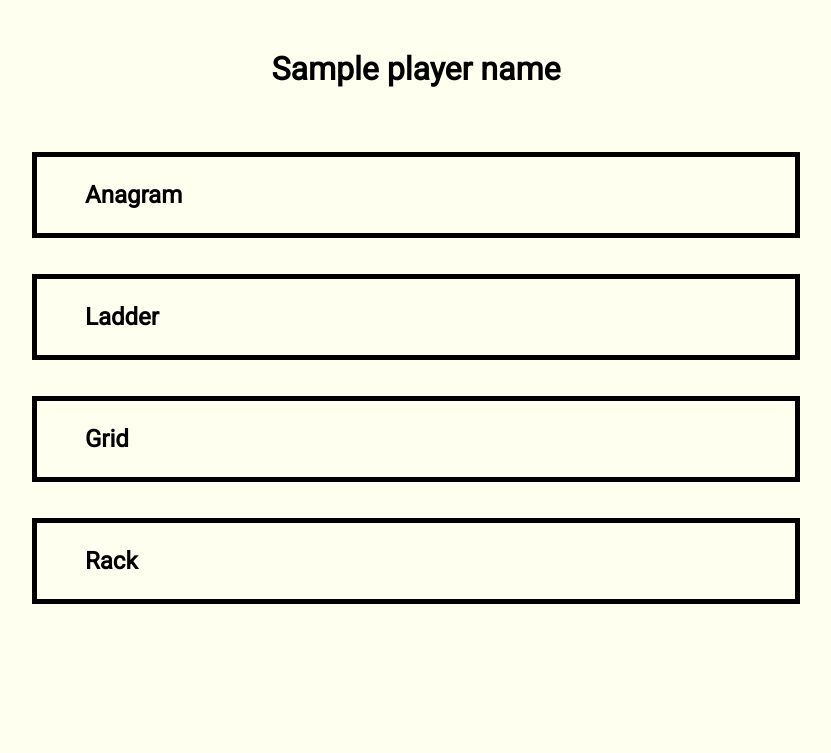
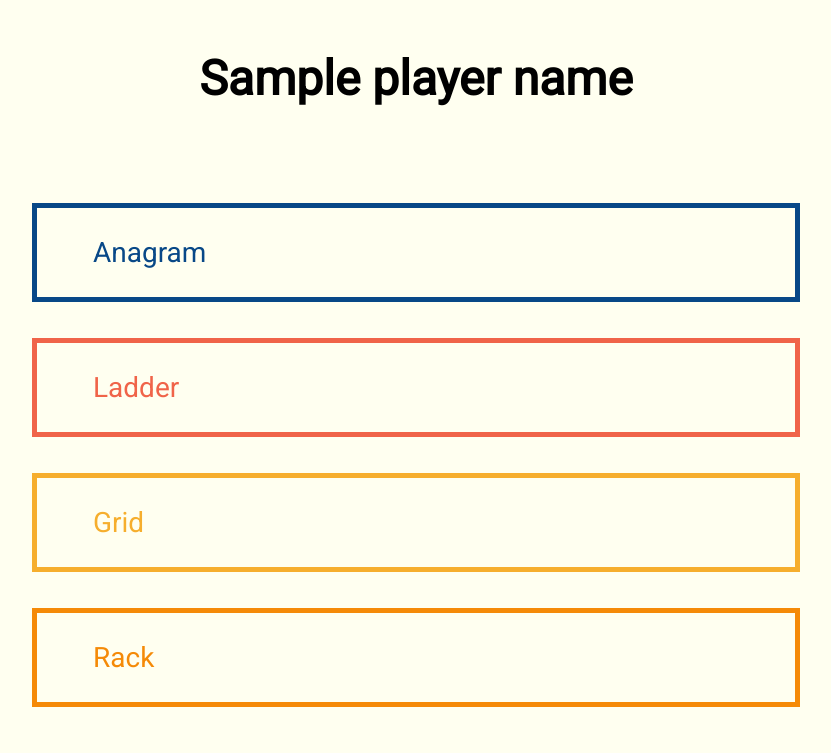
Before and after one commit to jgthomas/playwords.xyz, a Flask app: template templates/account.html in a window 1280 px wide. Shown: the part 47-800 px from the top of the page, without its empty margins (224-1055 px from the left). Run offline with Flask 2, Linux system fonts and the light colour scheme; the template is opened without the code that fills it: most values are stand-ins (such as "Sample title", 1, 10 or a date in 2020); some libraries are stand-ins or nearby versions.

Commit message:
styled the score display elements

```diff
--- a/static/styles/account.css
+++ b/static/styles/account.css
@@ -1,11 +1,13 @@
 .account-name {
         text-align: center;
-        font-size: 200%;
+        font-size: 300%;
+        margin-bottom: 2em;
 }
 
 .game-name {
-        font-size: 150%;
+        font-size: 175%;
         margin-left: 2em;
+        font-weight: normal;
 }
 
 .game-score-grid {
@@ -24,22 +26,31 @@
 }
 
 .grid-row {
+        color: white;
         border-width: 5px;
         border-style: solid;
 }
 
 #anagram-score {
         grid-area: a;
+        border-color: #084887;
+        color: #084887;
 }
 
 #ladder-score {
         grid-area: b;
+        border-color: #F06449;
+        color: #F06449;
 }
 
 #grid-score {
         grid-area: c;
+        border-color: #F6AE2D;
+        color: #F6AE2D;
 }
 
 #rack-score {
         grid-area: d;
+        border-color: #F58A07;
+        color: #F58A07;
 }
```
